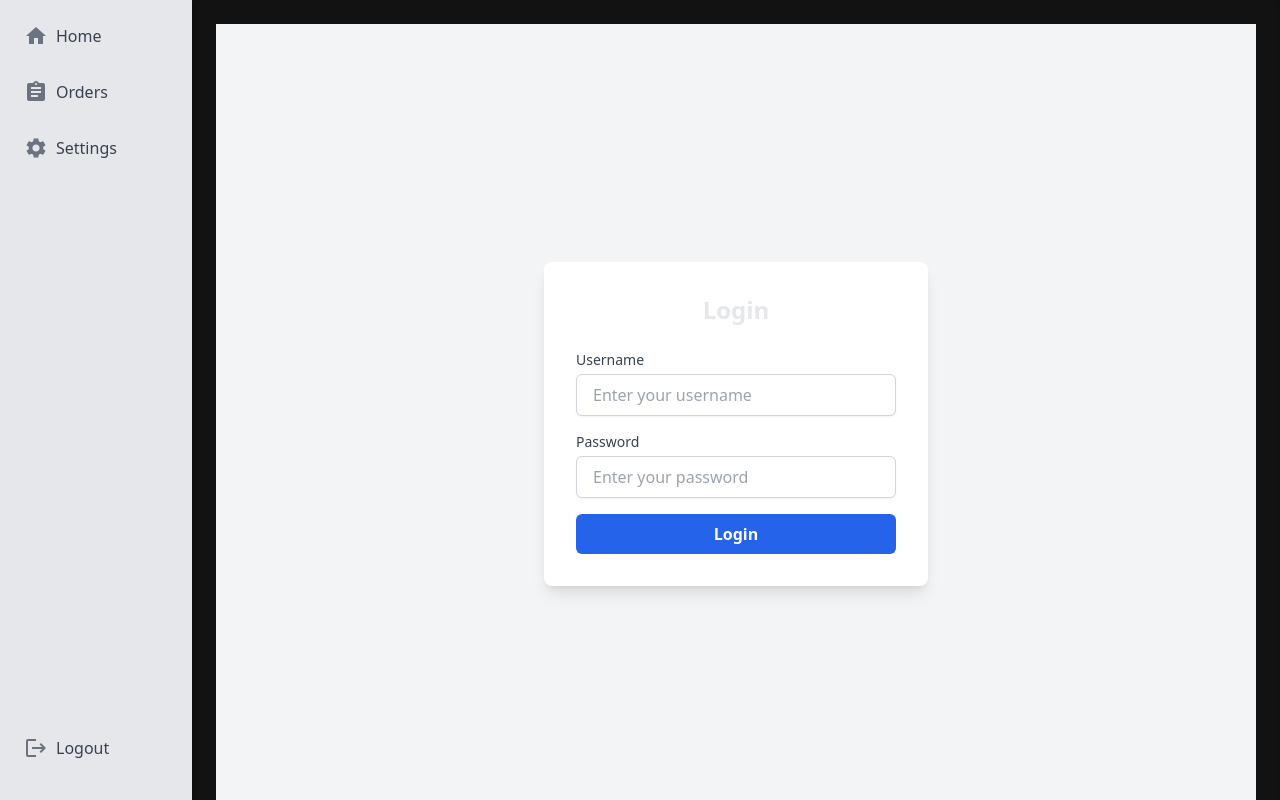
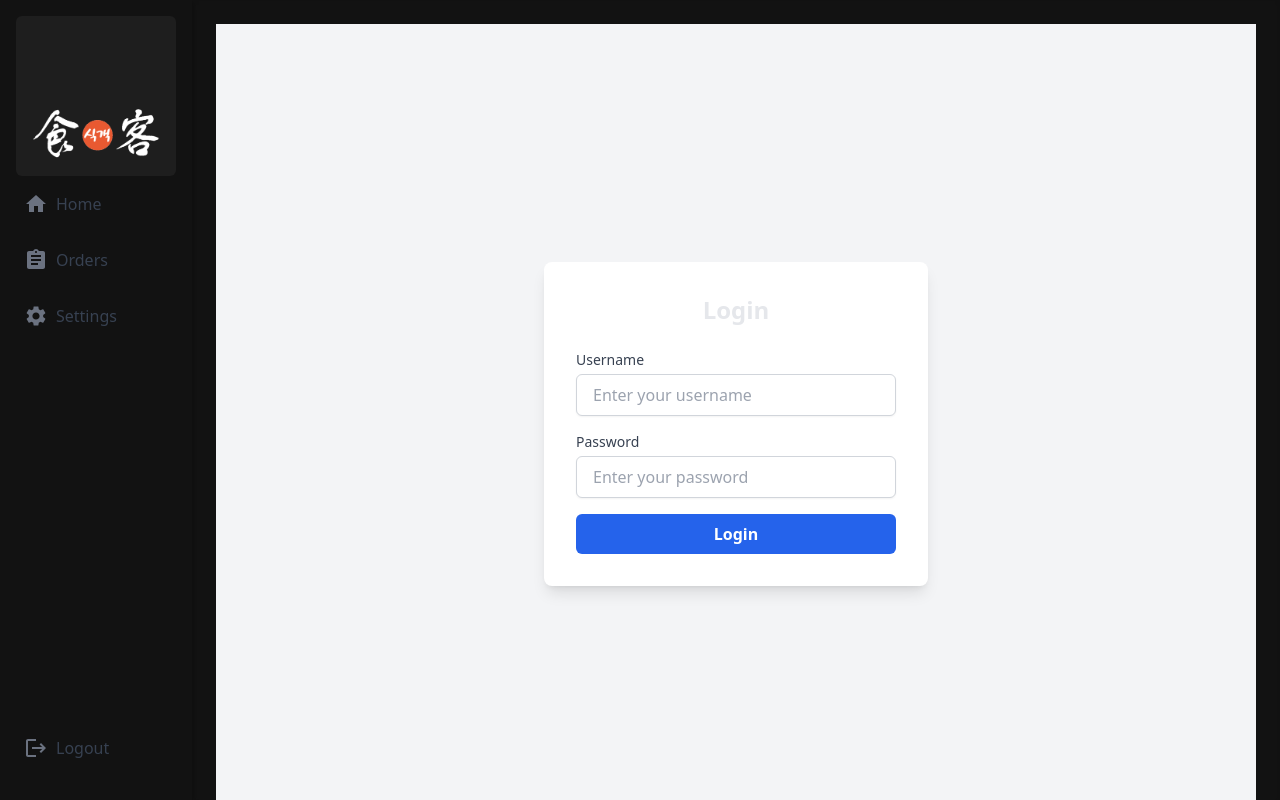
Before and after one commit to jeongjj29/restaurant-pos, a React (Create React App) app in the folder client/: page /login in a window 1280 px wide. Built offline with nearby package versions, Linux system fonts and the light colour scheme; no server answers.

Commit message:
feat: add logo to NavBar

```diff
--- a/client/src/components/NavBar.js
+++ b/client/src/components/NavBar.js
@@ -9,6 +9,7 @@ import SettingsIcon from "@mui/icons-material/Settings";
 import AssignmentIcon from "@mui/icons-material/Assignment";
 import TakeoutDiningIcon from "@mui/icons-material/TakeoutDining";
 import LogoutIcon from "@mui/icons-material/Logout";
+import logo from "../assets/sikgaek-logo.png";
 import { logout } from "../features/auth/authSlice";
 import { useDispatch } from "react-redux";
 
@@ -18,8 +19,16 @@ function NavBar() {
   const [ordersOpen, setOrdersOpen] = useState(false);
 
   return (
-    <div className="h-full w-48 bg-gray-200 p-4 shadow-md flex flex-col">
-      <nav className="flex flex-col space-y-4">
+    <div className="flex flex-col h-full p-4 shadow-md">
+      <NavLink
+        to="/"
+        className="flex mb-2 h-20 items-end justify-start rounded-md bg-white/5 p-4 md:h-40"
+      >
+        <div className="w-32">
+          <img src={logo} alt="Sik Gaek Logo" className="w-100 block" />
+        </div>
+      </NavLink>
+      <div className="flex flex-col space-y-4">
         <NavLink
           to="/"
           className="flex items-center space-x-2 text-gray-700 hover:text-blue-600 hover:bg-gray-200 p-2 rounded transition"
@@ -107,7 +116,7 @@ function NavBar() {
             </NavLink> */}
           </div>
         )}
-      </nav>
+      </div>
       <div className="mt-auto align-self-end mb-4">
         <button
           onClick={() => {
```
